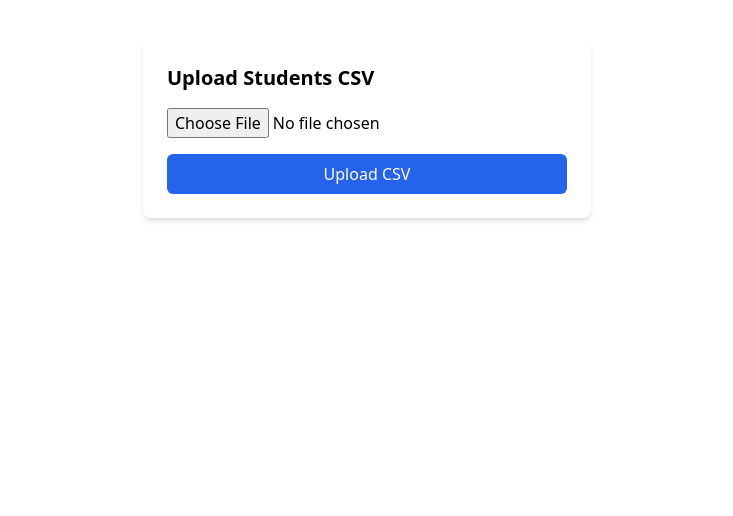
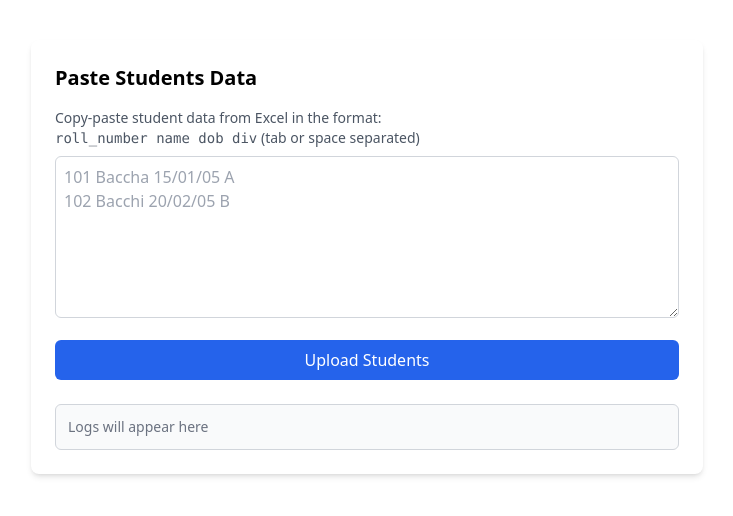
Before and after one commit to ekions/examportal, a React (Create React App) app: page /admin/students in a window 1280 px wide. Shown: the top 516 px of the page, without its empty margins (273-1006 px from the left). Built offline with nearby package versions, Linux system fonts and the light colour scheme.

Commit message:
Admin Student Upload form

```diff
--- a/src/pages/admin/StudentUpload.js
+++ b/src/pages/admin/StudentUpload.js
@@ -3,76 +3,113 @@ import React, { useState } from "react";
 import axios from "axios";
 
 const StudentsUpload = () => {
-  const [file, setFile] = useState(null);
+  const [text, setText] = useState("");
   const [loading, setLoading] = useState(false);
-  const [message, setMessage] = useState("");
+  const [logs, setLogs] = useState([]);
 
-  const handleFileChange = (e) => {
-    setFile(e.target.files[0]);
-    setMessage("");
+  const parseLine = (line) => {
+    const parts = line.trim().split(/\s+/);
+    if (parts.length < 4) return null;
+
+    const roll_number = parts[0];
+    const div = parts[parts.length - 1];
+    const dob = parts[parts.length - 2];
+    const name = parts.slice(1, parts.length - 2).join(" ");
+
+    if (!roll_number || !name || !dob || !div) return null;
+    return { roll_number, name, dob, div };
   };
 
   const handleUpload = async () => {
-    if (!file) {
-      setMessage("Please select a CSV file first");
+    if (!text.trim()) {
+      setLogs([{ msg: "Input is empty", success: false }]);
       return;
     }
 
-    const formData = new FormData();
-    formData.append("file", file);
+    const lines = text.trim().split("\n");
+    const students = [];
+    const newLogs = [];
 
-    try {
-      setLoading(true);
-      setMessage("");
+    for (const line of lines) {
+      const student = parseLine(line);
+      if (!student) {
+        newLogs.push({ msg: `Invalid format: ${line}`, success: false });
+        continue;
+      }
+      students.push(student);
+    }
 
-      const token = localStorage.getItem("token"); // assuming admin is logged in
+    if (students.length === 0) {
+      setLogs(newLogs);
+      return;
+    }
 
-      const res = await axios.post(
-        `${process.env.REACT_APP_API_URL}/api/admin/students/upload`,
-        formData,
-        {
-          headers: {
-            "Content-Type": "multipart/form-data",
-            Authorization: `Bearer ${token}`,
-          },
-        }
-      );
+    setLoading(true);
 
-      setMessage(res.data.msg || "Students uploaded successfully!");
-      setFile(null);
-    } catch (err) {
-      setMessage(
-        err.response?.data?.msg || err.message || "Upload failed. Try again."
-      );
-    } finally {
-      setLoading(false);
+    for (const student of students) {
+      try {
+        const token = localStorage.getItem("token");
+        await axios.post(
+          `${process.env.REACT_APP_API_URL}/api/admin/students/upload`,
+          { students: [student] },
+          {
+            headers: { Authorization: `Bearer ${token}` },
+          }
+        );
+        newLogs.push({ msg: `Uploaded: ${student.roll_number} - ${student.name}`, success: true });
+      } catch (err) {
+        newLogs.push({
+          msg: `Failed: ${student.roll_number} - ${student.name} (${err.response?.data?.msg || err.message})`,
+          success: false,
+        });
+      }
     }
+
+    setLogs(newLogs);
+    setLoading(false);
+    setText("");
   };
 
   return (
-    <div className="max-w-md mx-auto mt-10 bg-white p-6 rounded-lg shadow-md">
-      <h2 className="text-xl font-bold mb-4">Upload Students CSV</h2>
+    <div className="max-w-2xl mx-auto mt-10 bg-white p-6 rounded-lg shadow-md">
+      <h2 className="text-xl font-bold mb-4">Paste Students Data</h2>
 
-      <input
-        type="file"
-        accept=".csv"
-        onChange={handleFileChange}
-        className="mb-4"
+      <p className="text-gray-600 text-sm mb-2">
+        Copy-paste student data from Excel in the format:<br />
+        <code>roll_number name dob div</code> (tab or space separated)
+      </p>
+
+      <textarea
+        rows={6}
+        value={text}
+        onChange={(e) => setText(e.target.value)}
+        className="w-full border border-gray-300 rounded-md p-2 mb-4 focus:outline-none focus:ring-2 focus:ring-blue-500"
+        placeholder="101 Baccha 15/01/05 A&#10;102 Bacchi 20/02/05 B"
       />
 
       <button
         onClick={handleUpload}
+        disabled={loading}
         className="w-full py-2 bg-blue-600 text-white rounded-md hover:bg-blue-700 disabled:opacity-50"
-        disabled={loading}
       >
-        {loading ? "Uploading..." : "Upload CSV"}
+        {loading ? "Uploading..." : "Upload Students"}
       </button>
 
-      {message && (
-        <p className={`mt-4 text-center ${message.includes("success") ? "text-green-600" : "text-red-600"}`}>
-          {message}
-        </p>
-      )}
+      {/* Logs Box */}
+      <div className="mt-6 max-h-60 overflow-y-auto border border-gray-300 rounded-md p-3 bg-gray-50">
+        {logs.length === 0 ? (
+          <p className="text-gray-500 text-sm">Logs will appear here</p>
+        ) : (
+          logs.map((log, idx) => (
+            <p
+              key={idx}
+              className={`text-sm ${log.success ? "text-green-600" : "text-red-600"}`}
+            >
+              {log.msg}
+            </p>
+          ))
+        )}
+      </div>
     </div>
   );
 };
```
